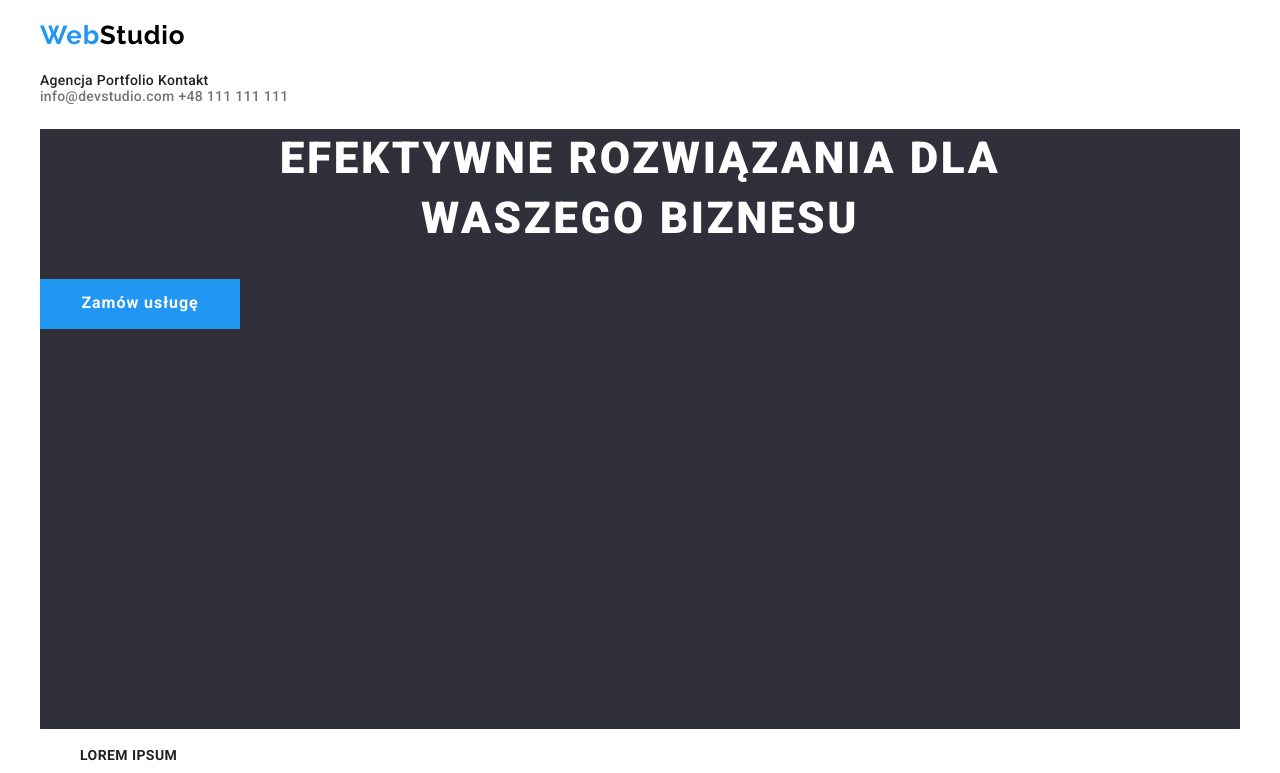
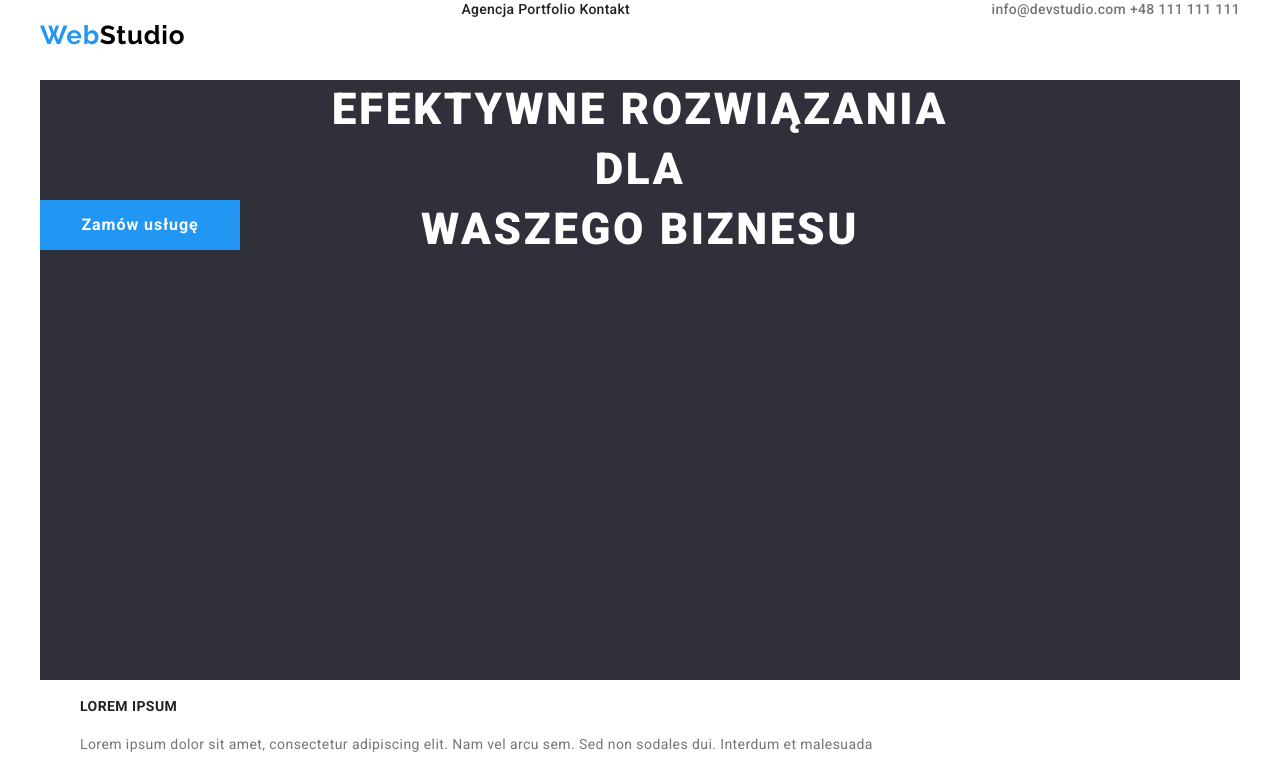
Before and after one commit to kraciastespodnie/-goit-markup-hw-03, a plain HTML site: page index.html in a window 1280 px wide. Shown: the top 773 px of the page. Drawn offline with nearby package versions, Linux system fonts and the light colour scheme.

Commit message:
make display flex instyles.css and supplementing data in class banner

```diff
--- a/CSS/styles.css
+++ b/CSS/styles.css
@@ -17,10 +17,12 @@ body {
 
 .container {
     width: 1200px;
-    margin:auto;
+    margin: auto;
 }
 
 .header-sidebar {
+    display: flex;
+    justify-content: space-between;
     background-color: #ffffff;
     width: 100%;
     height: 80px;
@@ -28,6 +30,7 @@ body {
 
 .header-styles a {
     text-decoration: none;
+
     background-color: #ffffff;
     width: 145px;
     height: 31px;
@@ -60,6 +63,8 @@ body {
 }
 
 .navi-type a {
+    display: flex;
+    justify-content: space-between;
     text-decoration: none;
     color: var(--main-color);
     font-size: 14px;
@@ -101,7 +106,11 @@ body {
     font-weight: 900;
     line-height: 1.36;
     text-align: center;
+    width: 696px;
+    height: 120px;
+    margin: auto;
     letter-spacing: 0.06em;
+    text-transform: uppercase;
 }
 
 .banner-button {
```
